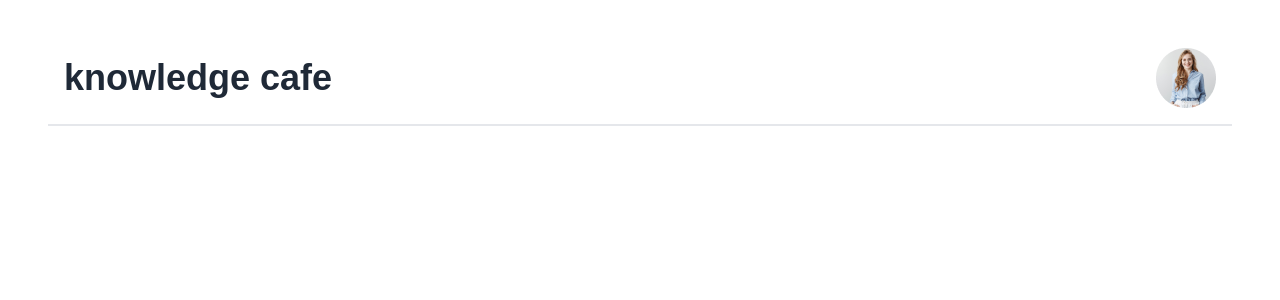
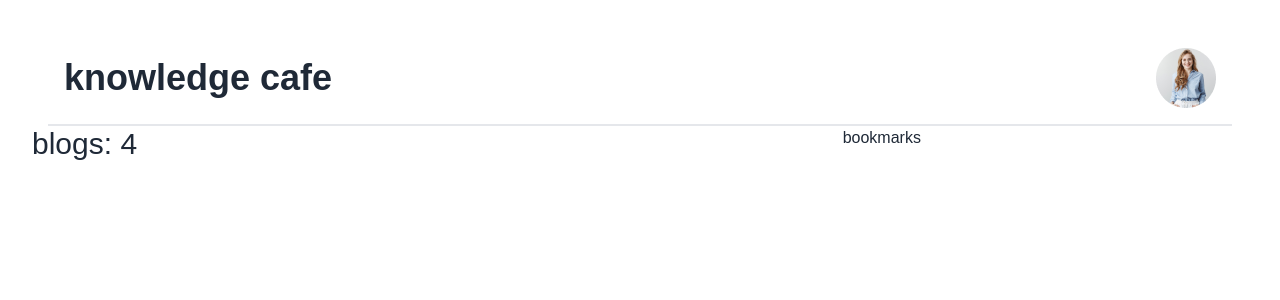
Before and after one commit to Taanveer22/spaKnowledgeCafe, a React (Vite) app: page / in a window 1280 px wide. Shown: the top 300 px of the page. Built offline with nearby package versions, Linux system fonts and the light colour scheme.

Commit message:
alhamdulliah blog component added

```diff
--- a/package.json
+++ b/package.json
@@ -10,6 +10,7 @@
     "preview": "vite preview"
   },
   "dependencies": {
+    "prop-types": "^15.8.1",
     "react": "^18.2.0",
     "react-dom": "^18.2.0"
   },
--- a/src/App.jsx
+++ b/src/App.jsx
@@ -1,6 +1,7 @@
 import './App.css'
 import Header from './components/header/header'
 import Blogs from './components/blogs/Blogs'
+import Bookmarks from './components/bookmarks/Bookmarks';
 
 
 function App() {
@@ -9,14 +10,13 @@ function App() {
   return (
     <>
       <Header></Header>
-      <Blogs></Blogs>
 
-
-
-
-
+      <div className="md: flex">
+        <Blogs></Blogs>
+        <Bookmarks></Bookmarks>
+      </div>
     </>
-  )
+  );
 }
 
 export default App
--- /dev/null
+++ b/src/components/blog/blog.jsx
@@ -0,0 +1,11 @@
+import PropTypes from "prop-types";
+
+const Blog = ({ blog }) => {
+  console.log(blog);
+  return <div></div>;
+};
+
+Blog.propTypes = {
+    blog: PropTypes.object.isrequired
+}
+export default Blog;
--- a/src/components/blogs/Blogs.jsx
+++ b/src/components/blogs/Blogs.jsx
@@ -7,11 +7,12 @@ const Blogs = () => {
     useEffect(() => {
         fetch('blogs.json')
             .then(res => res.json())
-            .then(data => console.log(data))
+            .then(data => setBlogs(data))
 
     }, [])
     return (
-        <div>
+        <div className="md:w-2/3">
+            <h2 className="text-3xl">blogs: { blogs.length }</h2>
 
         </div>
     );
--- /dev/null
+++ b/src/components/bookmarks/Bookmarks.jsx
@@ -0,0 +1,12 @@
+
+
+const Bookmarks = () => {
+    return (
+        <div className="w-1/3">
+            <h2>bookmarks</h2>
+
+        </div>
+    );
+};
+
+export default Bookmarks;
```
Also changed, not shown: 1 other file (tests, documents, lock files or other folders).
